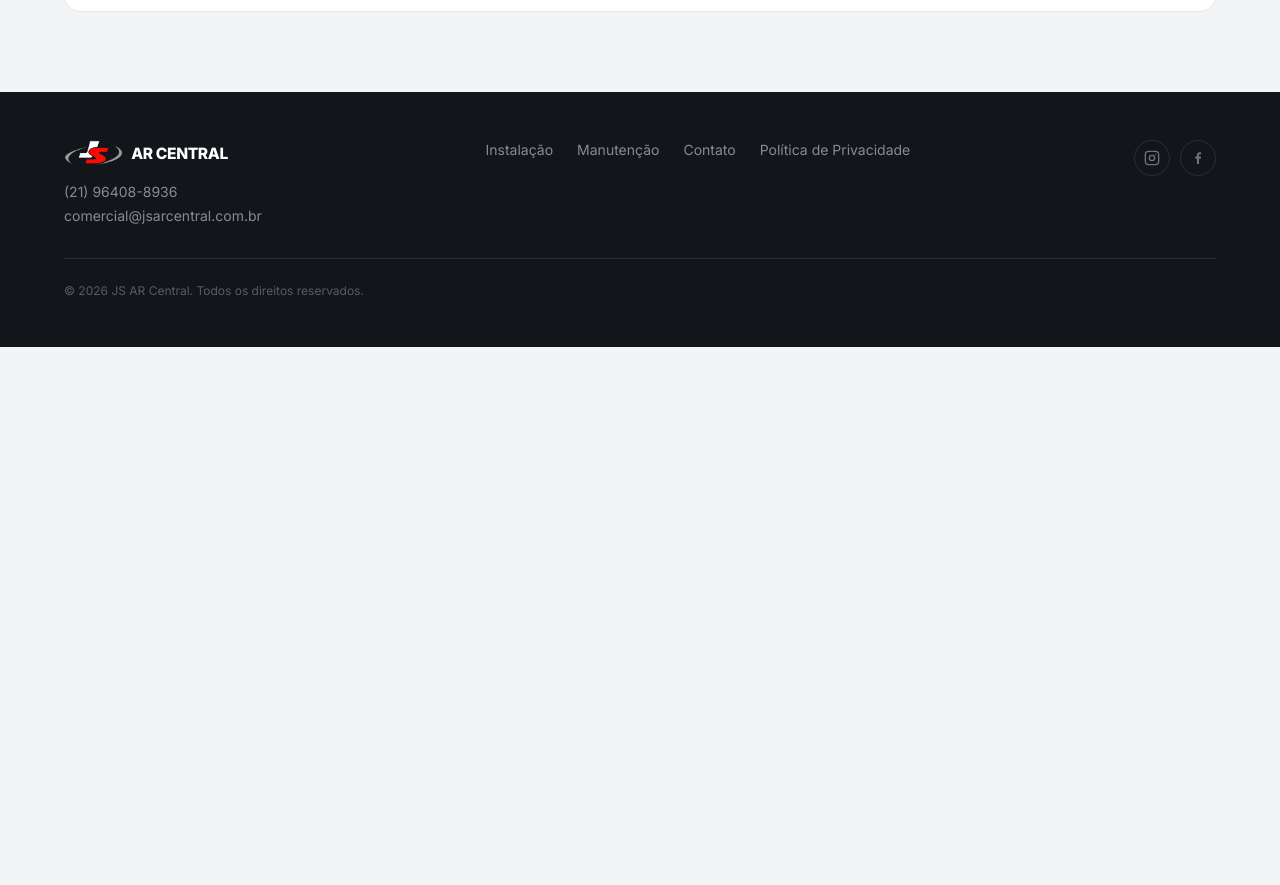
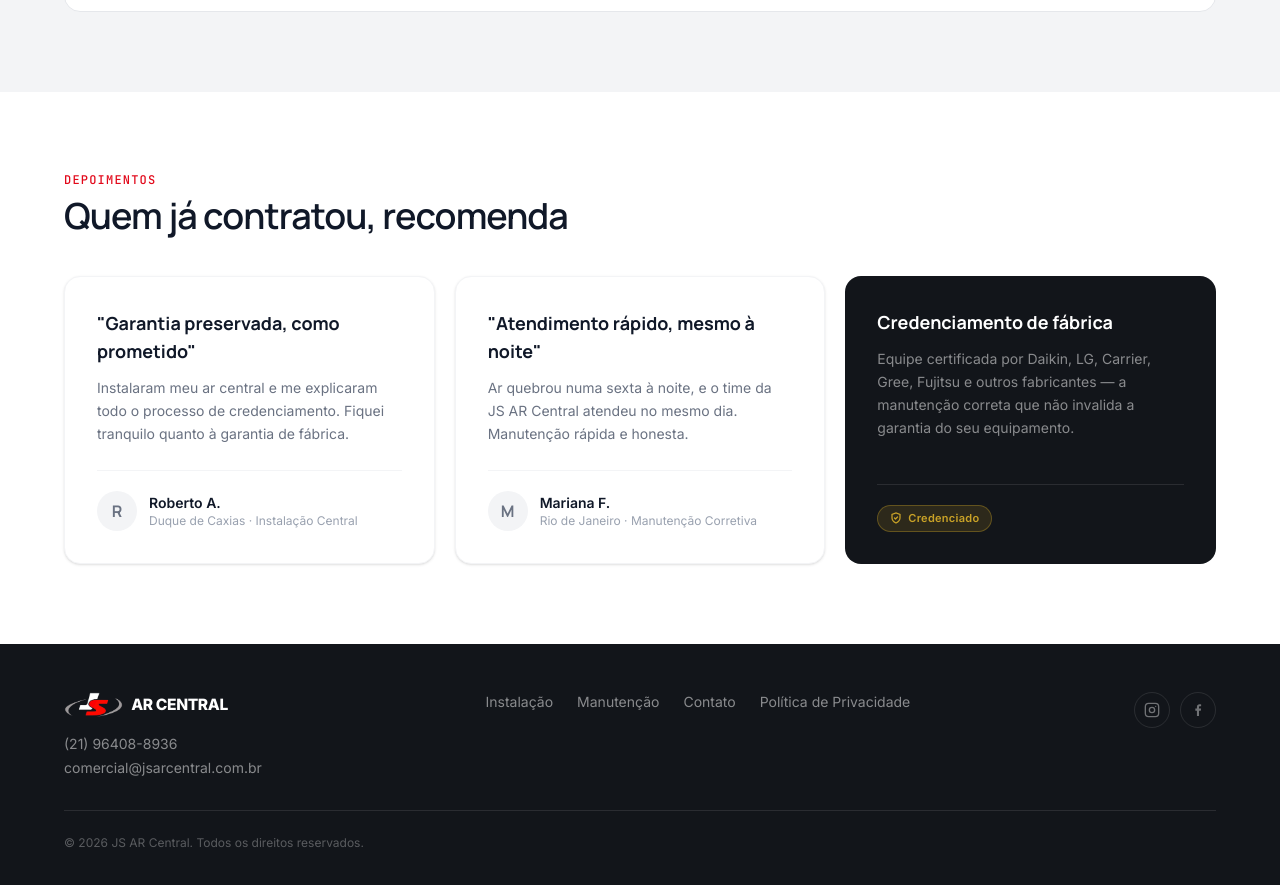
Before and after one commit to wcjesuino/jsar-central-site, a Next.js app in the folder web/: page / in a window 1280 px wide. Shown: the part 1351-2236 px from the top of the page. Before the commit the page ends 1698 px from the top, so only its background shows below. Built offline with nearby package versions, Linux system fonts and the light colour scheme.

Commit message:
feat: seção de depoimentos e prova social (Story 2.4)
3 cards: 2 depoimentos (placeholder, marcados em comentário para
substituição por depoimentos reais do cliente) + 1 card de
credenciamento de fábrica. Fecha o Epic 2 (Home Institucional).

```diff
--- a/web/src/app/page.tsx
+++ b/web/src/app/page.tsx
@@ -1,6 +1,7 @@
 import { Hero } from "@/components/home/Hero";
 import { ManufacturerTicker } from "@/components/home/ManufacturerTicker";
 import { Services } from "@/components/home/Services";
+import { Testimonials } from "@/components/home/Testimonials";
 
 export default function Home() {
   return (
@@ -10,6 +11,7 @@ export default function Home() {
         <ManufacturerTicker />
       </div>
       <Services />
+      <Testimonials />
     </>
   );
 }
--- /dev/null
+++ b/web/src/components/home/Testimonials.tsx
@@ -0,0 +1,90 @@
+// Depoimentos abaixo são placeholders (Story 2.4, AC1) — substituir por
+// depoimentos reais fornecidos pelo cliente assim que disponíveis.
+const testimonials = [
+  {
+    heading: '"Garantia preservada, como prometido"',
+    quote:
+      "Instalaram meu ar central e me explicaram todo o processo de credenciamento. Fiquei tranquilo quanto à garantia de fábrica.",
+    initial: "R",
+    name: "Roberto A.",
+    role: "Duque de Caxias · Instalação Central",
+  },
+  {
+    heading: '"Atendimento rápido, mesmo à noite"',
+    quote:
+      "Ar quebrou numa sexta à noite, e o time da JS AR Central atendeu no mesmo dia. Manutenção rápida e honesta.",
+    initial: "M",
+    name: "Mariana F.",
+    role: "Rio de Janeiro · Manutenção Corretiva",
+  },
+];
+
+function ShieldIcon() {
+  return (
+    <svg width="12" height="12" viewBox="0 0 24 24" fill="none" stroke="currentColor" strokeWidth="2.5">
+      <path d="M12 22s8-4 8-10V5l-8-3-8 3v7c0 6 8 10 8 10z" />
+      <path d="M9 12l2 2 4-4" strokeLinecap="round" strokeLinejoin="round" />
+    </svg>
+  );
+}
+
+export function Testimonials() {
+  return (
+    <section className="bg-white px-4 py-20 sm:px-6">
+      <div className="mx-auto max-w-6xl">
+        <div className="mb-10">
+          <div className="font-mono text-xs font-medium tracking-widest text-brand">
+            DEPOIMENTOS
+          </div>
+          <h2 className="font-editorial mt-2 text-3xl font-semibold tracking-tight text-gray-900 sm:text-4xl">
+            Quem já contratou, recomenda
+          </h2>
+        </div>
+
+        <div className="grid grid-cols-1 gap-5 md:grid-cols-3">
+          {testimonials.map((t) => (
+            <div
+              key={t.name}
+              className="flex min-h-[260px] flex-col justify-between rounded-2xl border border-gray-100 bg-white p-8 shadow-sm transition-shadow hover:shadow-md"
+            >
+              <div>
+                <h3 className="font-editorial mb-3 text-lg font-bold text-gray-900">
+                  {t.heading}
+                </h3>
+                <p className="text-sm leading-relaxed text-gray-500">{t.quote}</p>
+              </div>
+              <div className="mt-6 flex items-center gap-3 border-t border-gray-100 pt-5">
+                <span className="flex h-10 w-10 shrink-0 items-center justify-center rounded-full bg-gray-100 font-editorial font-bold text-gray-500">
+                  {t.initial}
+                </span>
+                <div>
+                  <div className="text-sm font-semibold text-gray-900">{t.name}</div>
+                  <div className="text-xs text-gray-400">{t.role}</div>
+                </div>
+              </div>
+            </div>
+          ))}
+
+          <div className="flex min-h-[260px] flex-col justify-between rounded-2xl bg-surface-dark p-8">
+            <div>
+              <h3 className="font-editorial mb-3 text-lg font-bold text-white">
+                Credenciamento de fábrica
+              </h3>
+              <p className="text-sm leading-relaxed text-white/50">
+                Equipe certificada por Daikin, LG, Carrier, Gree, Fujitsu e
+                outros fabricantes — a manutenção correta que não invalida a
+                garantia do seu equipamento.
+              </p>
+            </div>
+            <div className="mt-6 border-t border-white/10 pt-5">
+              <span className="inline-flex items-center gap-1.5 rounded-pill border border-gold/35 bg-gold/15 px-3 py-1 text-[11px] font-semibold tracking-wide text-gold">
+                <ShieldIcon />
+                Credenciado
+              </span>
+            </div>
+          </div>
+        </div>
+      </div>
+    </section>
+  );
+}
```
